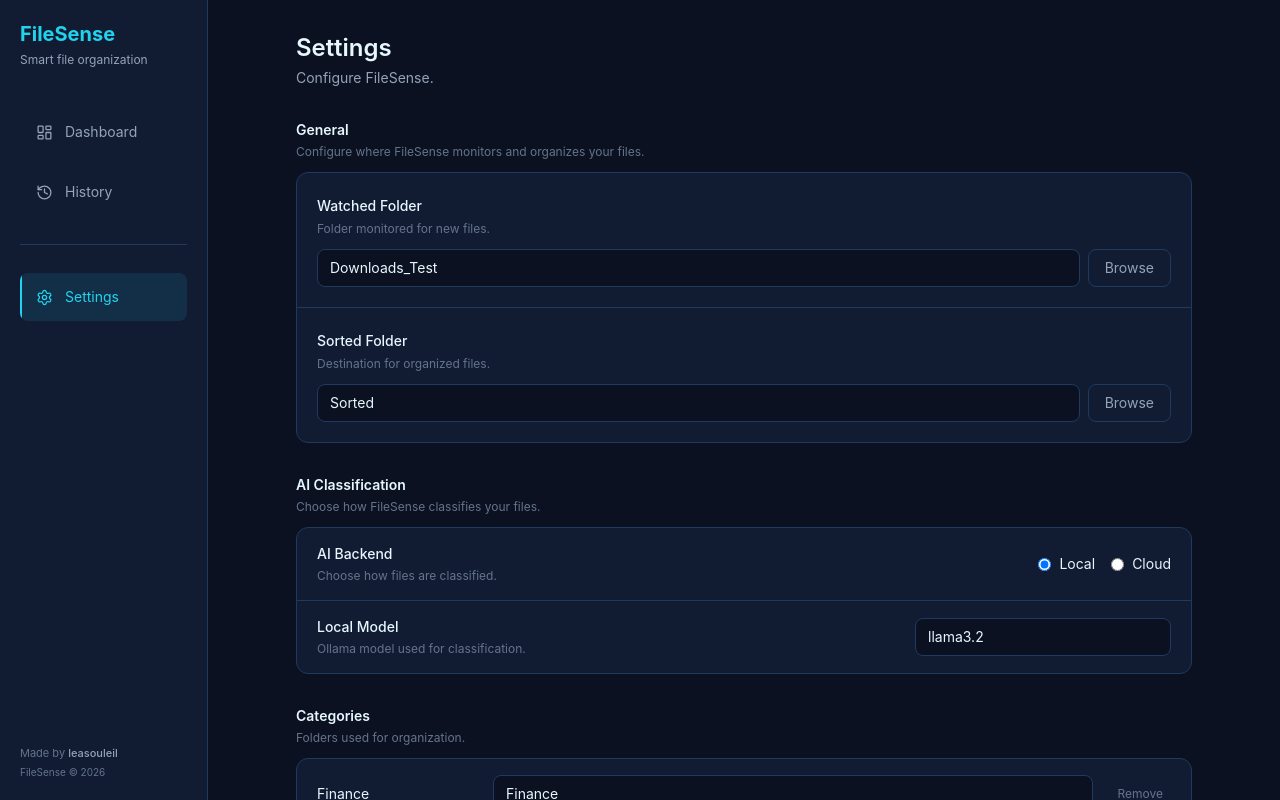
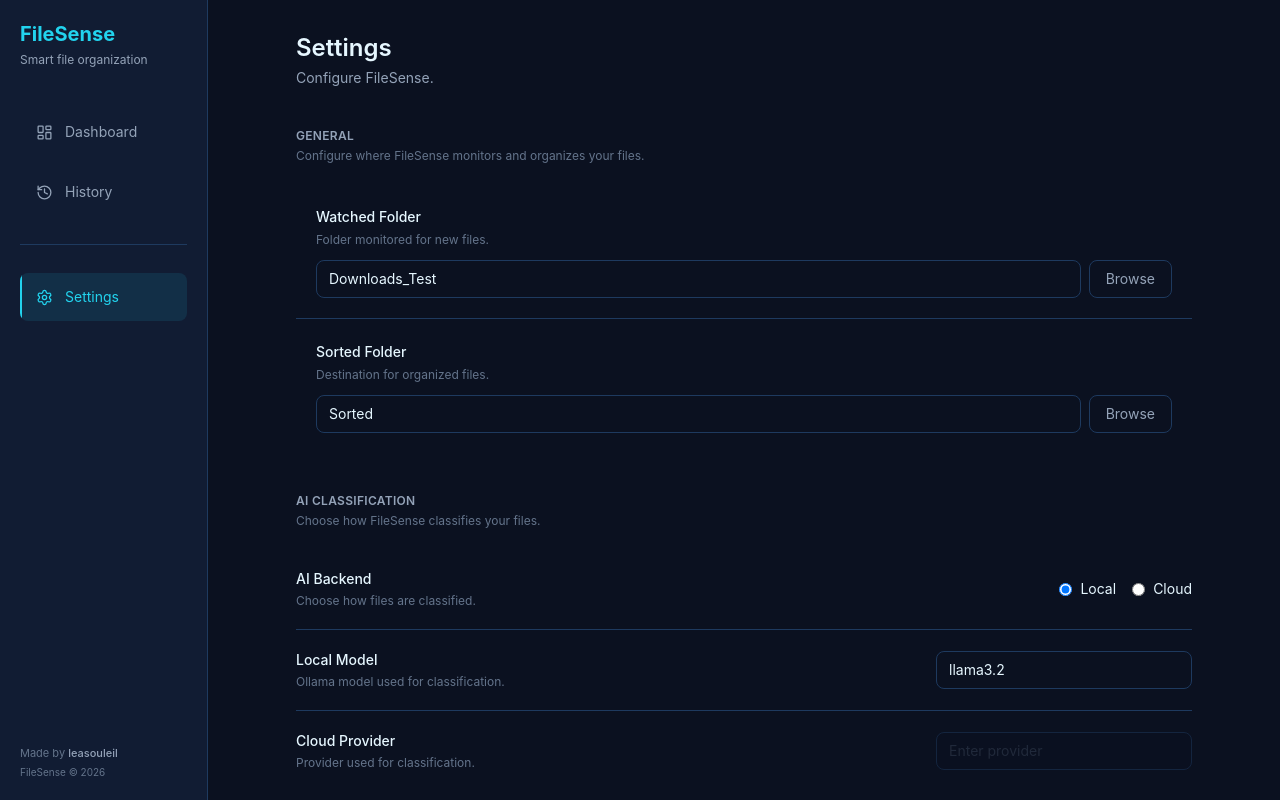
Before and after one commit to leasouleil/filesense, a React (Vite) app in the folder frontend/: page / in a window 1280 px wide. Both pictures are taken after a click on the button "Settings". Shown: the top 800 px of the page. Built offline with nearby package versions, Linux system fonts and the light colour scheme.

Commit message:
UI changes

```diff
--- a/frontend/src/components/settings/SettingsRow.tsx
+++ b/frontend/src/components/settings/SettingsRow.tsx
@@ -10,7 +10,7 @@ function SettingsRow({
   children,
 }: SettingsRowProps) {
   return (
-    <div className="flex items-center justify-between gap-8 border-b border-fs-border px-5 py-4 last:border-b-0">
+    <div className="flex items-center justify-between gap-8 border-b border-fs-border py-5 last:border-b-0">
       <div className="min-w-0">
         <p className="text-sm font-medium text-fs-text-primary">
           {label}
--- a/frontend/src/components/settings/SettingsSection.tsx
+++ b/frontend/src/components/settings/SettingsSection.tsx
@@ -10,9 +10,9 @@ function SettingsSection({
   children,
 }: SettingsSectionProps) {
   return (
-    <section className="mt-8">
-      <div className="mb-3">
-        <h2 className="text-sm font-semibold text-fs-text-primary">
+    <section className="mt-10">
+      <div className="mb-5">
+        <h2 className="text-xs font-semibold uppercase tracking-wide text-fs-text-secondary">
           {title}
         </h2>
 
@@ -23,7 +23,7 @@ function SettingsSection({
         )}
       </div>
 
-      <div className="overflow-hidden rounded-xl border border-fs-border bg-fs-surface">
+      <div>
         {children}
       </div>
     </section>
--- a/frontend/src/pages/Dashboard.tsx
+++ b/frontend/src/pages/Dashboard.tsx
@@ -66,34 +66,28 @@ function Dashboard({
   return (
     <div className="mx-auto max-w-6xl pb-10">
       {/* Page Header */}
-      <header>
+      <header className="flex items-start justify-between gap-6">
+        <div>
           <h1 className="text-2xl font-semibold text-fs-text-primary">
             Dashboard
           </h1>
 
           <p className="mt-1 text-sm text-fs-text-secondary">
-          Filesense is actively organizing your files.
+            FileSense is actively organizing your files.
           </p>
-      </header>
-        <div className="mt-6 flex items-center justify-between rounded-xl border border-fs-border bg-fs-surface px-5 py-4">
-      <div>
+        </div>
+
+        {/* Monitoring Status */}
+        <div className="rounded-lg border border-fs-border bg-fs-surface px-3 py-2">
           <div className="flex items-center gap-2">
             <span className="h-2 w-2 rounded-full bg-emerald-400" />
 
-          <p className="text-sm font-medium text-fs-text-primary">
+            <p className="text-xs font-medium text-fs-text-secondary">
               Monitoring Downloads
             </p>
           </div>
-
-        <p className="mt-1 text-xs text-fs-text-secondary">
-          FileSense is watching your Downloads folder for new files.
-        </p>
         </div>
-
-      <span className="text-xs font-medium text-emerald-400">
-        Active
-      </span>
-    </div>
+      </header>
 
       <SearchBar
         onViewAll={onViewAllSearch}
--- a/frontend/src/pages/Settings.tsx
+++ b/frontend/src/pages/Settings.tsx
@@ -149,6 +149,7 @@ function Settings() {
         title="AI Classification"
         description="Choose how FileSense classifies your files."
       >
+        {/* AI Backend */}
         <SettingsRow
           label="AI Backend"
           description="Choose how files are classified."
@@ -182,7 +183,7 @@ function Settings() {
           </div>
         </SettingsRow>
 
-        {settings.ai_backend === 'local' && (
+        {/* Local Model */}
         <SettingsRow
           label="Local Model"
           description="Ollama model used for classification."
@@ -196,12 +197,16 @@ function Settings() {
                 event.target.value,
               )
             }
-              className="w-64 rounded-lg border border-fs-border bg-fs-background px-3 py-2 text-sm text-fs-text-primary outline-none focus:border-fs-accent"
+            disabled={settings.ai_backend !== 'local'}
+            className={`w-64 rounded-lg border px-3 py-2 text-sm outline-none transition ${
+              settings.ai_backend === 'local'
+                ? 'border-fs-border bg-fs-background text-fs-text-primary focus:border-fs-accent'
+                : 'cursor-not-allowed border-fs-border bg-fs-background/50 text-fs-text-muted opacity-50'
+            }`}
           />
         </SettingsRow>
-        )}
 
-        {settings.ai_backend === 'cloud' && (
+        {/* Cloud Provider */}
         <SettingsRow
           label="Cloud Provider"
           description="Provider used for classification."
@@ -215,11 +220,15 @@ function Settings() {
                 event.target.value,
               )
             }
+            disabled={settings.ai_backend !== 'cloud'}
             placeholder="Enter provider"
-              className="w-64 rounded-lg border border-fs-border bg-fs-background px-3 py-2 text-sm text-fs-text-primary outline-none focus:border-fs-accent"
+            className={`w-64 rounded-lg border px-3 py-2 text-sm outline-none transition ${
+              settings.ai_backend === 'cloud'
+                ? 'border-fs-border bg-fs-background text-fs-text-primary focus:border-fs-accent'
+                : 'cursor-not-allowed border-fs-border bg-fs-background/50 text-fs-text-muted opacity-50'
+            }`}
           />
         </SettingsRow>
-        )}
       </SettingsSection>
 
         {/* Categories */}
@@ -228,6 +237,7 @@ function Settings() {
           description="Folders used for organization."
         >
           {/* Existing Categories */}
+          <div className="max-h-80 overflow-y-auto">
             {Object.entries(settings.categories).map(
               ([key, value]) => (
                 <CategoryRow
@@ -256,6 +266,7 @@ function Settings() {
                 </p>
               </div>
             )}
+          </div>
 
           {/* Add Category */}
           {showAddCategory ? (
```
Lines whose indentation alone changed are shown as unchanged.
